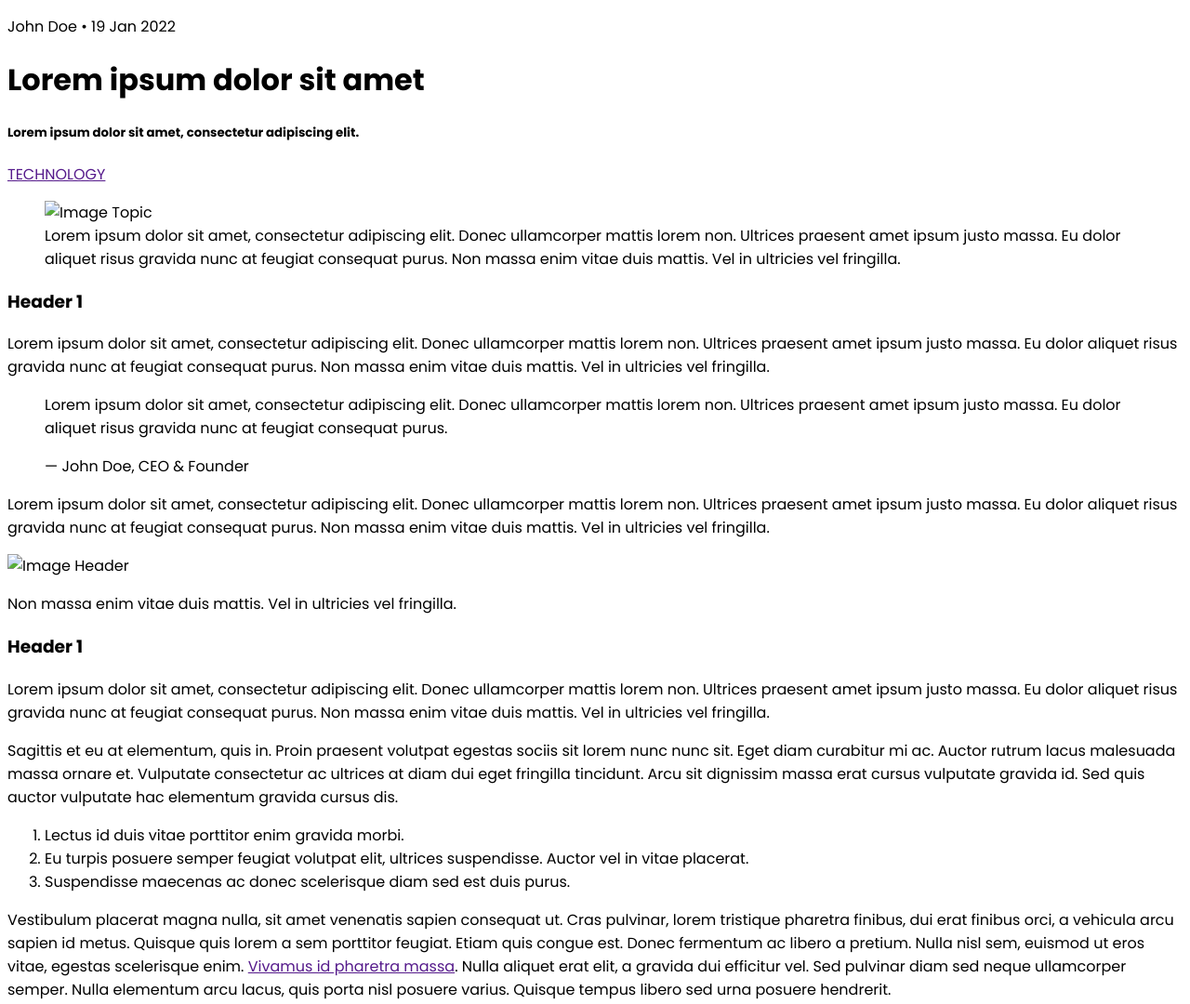
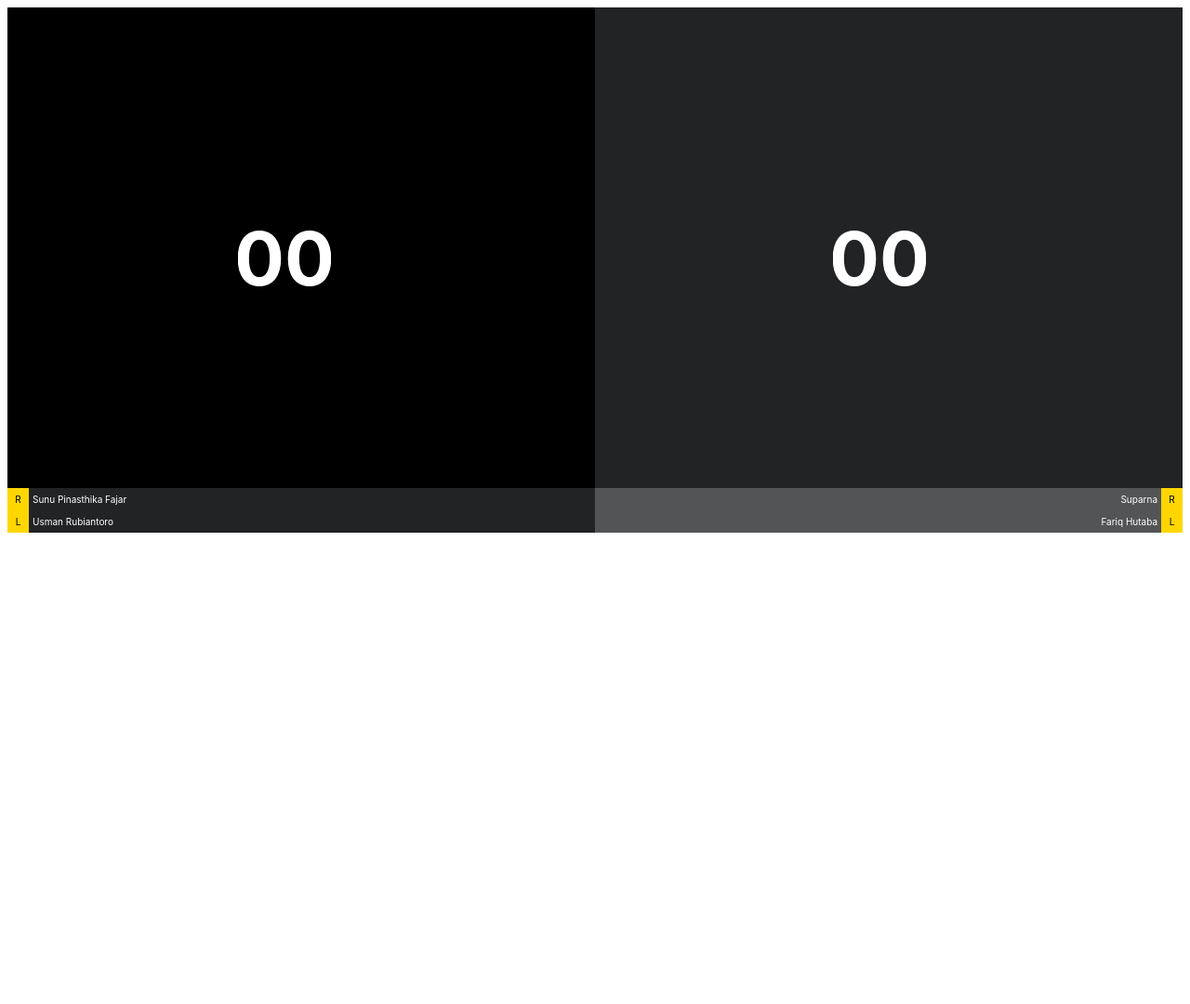
Before and after one commit to marhh2/marhh2.github.io, a plain HTML site: page index.html in a window 1280 px wide. Shown: the top 1080 px of the page at 93% size. After the commit the page ends 800 px from the top, so only its background shows below. Drawn offline with Linux system fonts and the light colour scheme.

Commit message:
Update index.html

```diff
--- a/index.html
+++ b/index.html
@@ -4,100 +4,226 @@
     <meta charset="UTF-8">
     <meta http-equiv="X-UA-Compatible" content="IE=edge">
     <meta name="viewport" content="width=device-width, initial-scale=1.0">
-    <title>Lorem ipsum dolor sit amet</title>
-    <link rel="stylesheet" href="https://fonts.googleapis.com/css2?family=Poppins:wght@400;500;700&display=swap">
+    <title>Scoring</title>
+
     <style>
-        body {
-            font-family: 'Poppins', sans-serif;
-        }
+body{
+    font-family: 'Inter', sans-serif;
+    overflow: hidden;
+    font-size: 10px;
+}
+
+.container{
+    display: flex;
+}
+
+.scoreboard{
+    flex: 1;
+    height: 565px;
+    background-color: black;
+    margin: 0 auto;
+}
+
+.scoreboard2{
+    flex: 1;
+    height: 565px;
+    background-color: #222325;
+    margin: 0 auto;
+}
+
+.scoreboard__right{
+    width: 100px;
+    height: 315px;
+    left: 20%;
+    top: 120px;
+    font-size: 80px;
+    font-weight: bold;
+    position: absolute;
+    z-index: 1;
+    overflow: hidden;
+    display:flex;
+    justify-content:center;
+    align-items:center;
+    background-color: black;
+    color:white;
+    cursor: pointer;
+
+}
+
+.scoreboard__left{
+    width: 100px;
+    height: 315px;
+    left: 70%;
+    top: 120px;
+    font-size: 80px;
+    font-weight: bold;
+    position: absolute;
+    z-index: 1;
+    overflow: hidden;
+    display:flex;
+    justify-content:center;
+    align-items:center;
+    background-color: #222325;
+    color:white;
+    cursor: pointer;
+
+}
+
+.scoreboard__player{
+    margin-top:507px;
+}
+
+.scoreboard__one{
+    display: flex;
+}
+
+.scoreboard__two{
+    display: flex;
+    margin-top: -20px;
+}
+
+.scoreboard__name{
+    color: white;
+    line-height: 24px;
+    width: 100%;
+    height: 24px;
+    left: 0px;
+    top: 312px;
+    background: #222325;
+    padding-left: 4px;
+    text-align: left;
+}
+
+.scoreboard__name2{
+    color: white;
+    line-height: 24px;
+    width: 100%;
+    height: 24px;
+    left: 156px;
+    top: 312px;
+    background: #535456;
+    padding-right: 4px;
+    text-align: right;
+}
+
+.scoreboard__type{
+    text-align: center;
+    line-height: 24px;
+    width: 24px;
+    height: 24px;
+    left: 156px;
+    top: 0px;
+    background: #FFD600;
+}
+
+@media (min-width:360px){
+    .container{
+        display: flex;
+    }
+}
     </style>
 </head>
 <body>
-    <div>
-        <p>John Doe • 19 Jan 2022</p>
-        <h1>Lorem ipsum dolor sit amet</h1>
-    </div>
-    <h5>Lorem ipsum dolor sit amet, consectetur adipiscing elit. </h5>
-    <div>
-        <a href="">TECHNOLOGY</a>
-    </div>
-    <figure>
-        <img srcset="images/img-room.png 1x, images/img-room.png 2x" alt="Image Topic" style="width: 100%;">
-        <figcaption>
-            Lorem ipsum dolor sit amet, consectetur adipiscing elit.
-            Donec ullamcorper mattis lorem non.
-            Ultrices praesent amet ipsum justo massa.
-            Eu dolor aliquet risus gravida nunc at feugiat consequat purus.
-            Non massa enim vitae duis mattis.
-            Vel in ultricies vel fringilla.
-        </figcaption>
-    </figure>
-    <div>
-        <h3>Header 1</h3>
-        <p> Lorem ipsum dolor sit amet, consectetur adipiscing elit.
-            Donec ullamcorper mattis lorem non. Ultrices praesent amet ipsum justo massa.
-            Eu dolor aliquet risus gravida nunc at feugiat consequat purus.
-            Non massa enim vitae duis mattis. Vel in ultricies vel fringilla.
-        </p>
-        <blockquote>
-            <p>
-                Lorem ipsum dolor sit amet, consectetur adipiscing elit.
-                Donec ullamcorper mattis lorem non. Ultrices praesent amet ipsum justo massa.
-                Eu dolor aliquet risus gravida nunc at feugiat consequat purus.
-            </p>
-            <p>— John Doe, CEO & Founder</p>
-        </blockquote>
-    </div>
-    <div>
-        <p>Lorem ipsum dolor sit amet, consectetur adipiscing elit.
-            Donec ullamcorper mattis lorem non. Ultrices praesent amet ipsum justo massa.
-            Eu dolor aliquet risus gravida nunc at feugiat consequat purus.
-            Non massa enim vitae duis mattis. Vel in ultricies vel fringilla.
-        </p>
-        <img srcset="images/img-room.png 1x, images/img-room.png 2x" alt="Image Header"style="width: 50%;">
-        <p>Non massa enim vitae duis mattis. Vel in ultricies vel fringilla.</p>
-    </div>
-    <div>
-        <h3>Header 1</h3>
-        <div>
-            <p>Lorem ipsum dolor sit amet, consectetur adipiscing elit. Donec ullamcorper mattis lorem non.
-                Ultrices praesent amet ipsum justo massa. Eu dolor aliquet risus gravida nunc at feugiat consequat purus.
-                Non massa enim vitae duis mattis. Vel in ultricies vel fringilla.
-            </p>
+   <div class="container">
+        <div class="scoreboard">
+            <div class="scoreboard__right">
+                <div id="scoreboard_score" class="scoreboard_score">00</div>
+            </div>
+            <div class="scoreboard__player">
+                <div class="scoreboard__one">
+                    <p class="scoreboard__type">R</p>
+                    <p class="scoreboard__name">Sunu Pinasthika Fajar</p>
+                </div>
+                <div class="scoreboard__two">
+                    <p class="scoreboard__type">L</p>
+                    <p class="scoreboard__name">Usman Rubiantoro</p>
+                </div>
+            </div>
         </div>
-        <div>
-            <p>Sagittis et eu at elementum, quis in. Proin praesent volutpat egestas sociis sit lorem nunc nunc sit.
-                Eget diam curabitur mi ac. Auctor rutrum lacus malesuada massa ornare et.
-                Vulputate consectetur ac ultrices at diam dui eget fringilla tincidunt. Arcu sit dignissim massa erat cursus vulputate gravida id.
-                Sed quis auctor vulputate hac elementum gravida cursus dis.
-            </p>
-            <ol>
-                <li>Lectus id duis vitae porttitor enim gravida morbi.</li>
-                <li>Eu turpis posuere semper feugiat volutpat elit, ultrices suspendisse. Auctor vel in vitae placerat.</li>
-                <li>Suspendisse maecenas ac donec scelerisque diam sed est duis purus.</li>
-            </ol>
-        </div>
-        <div>
-            <p>Vestibulum placerat magna nulla, sit amet venenatis sapien consequat ut.
-                Cras pulvinar, lorem tristique pharetra finibus, dui erat finibus orci, a vehicula arcu sapien id metus.
-                Quisque quis lorem a sem porttitor feugiat.
-                Etiam quis congue est. Donec fermentum ac libero a pretium.
-                Nulla nisl sem, euismod ut eros vitae, egestas scelerisque enim.
-                <a href="">Vivamus id pharetra massa</a>. Nulla aliquet erat elit, a gravida dui efficitur vel.
-                Sed pulvinar diam sed neque ullamcorper semper.
-                Nulla elementum arcu lacus, quis porta nisl posuere varius.
-                Quisque tempus libero sed urna posuere hendrerit.
-            </p>
+        <div class="scoreboard2">
+            <div class="scoreboard__left">
+                <div id="scoreboard_score" class="scoreboard_score">00</div>
+            </div>
+            <div class="scoreboard__player">
+                <div class="scoreboard__one">
+                    <p class="scoreboard__name2">Suparna</p>
+                    <p class="scoreboard__type">R</p>
+                </div>
+                <div class="scoreboard__two">
+                    <p class="scoreboard__name2">Fariq Hutaba</p>
+                    <p class="scoreboard__type">L</p>
+                </div>
+            </div>
         </div>
     </div>
-    <div class="footer">
-        <button class="button">
-            <img src="images/copast.svg" alt="icon copy">
-            Copy Link
-        </button>
-        <button class="button"><img src="images/facebook.svg" alt="icon fb"></button>
-        <button class="button"><img src="images/twitter.svg" alt="icon tw"></button>
-        <button class="button"><img src="images/instagram.svg" alt="icon ig"></button>
-    </div>
+
+    <script type="text/javascript">
+const pilihan = Array.from(document.getElementsByClassName('scoreboard_score'));
+pilihan.forEach((e)=>{
+    e.addEventListener('touchstart', event=> {
+      touchstartX = event.changedTouches[0].screenX;
+      touchstartY = event.changedTouches[0].screenY;
+    }, false);
+    e.addEventListener('touchend', event=> {
+      touchendX = event.changedTouches[0].screenX;
+      touchendY = event.changedTouches[0].screenY;
+      touchSwipped();
+    }, false);
+    e.addEventListener('mousedown', event => {
+      event.preventDefault();
+      mousedownX = event.clientX;
+      mousedownY = event.clientY;
+    }, false);
+    e.addEventListener('mouseup', event => {
+      event.preventDefault();
+      mouseupX = event.clientX;
+      mouseupY = event.clientY;
+      mouseSwipped();
+    }, false);
+
+function mouseSwipped() {
+        let angka = parseInt(e.textContent);
+        if (Math.abs(mouseupX - mousedownX) > 0 || Math.abs(mouseupY - mousedownY) > 0) {
+            if(mouseupY < mousedownY && angka < 25) {
+                let isiA = angka + 1;
+                if (isiA < 10) {
+                  e.innerHTML = `0${isiA}`;
+                } else {
+                  e.innerHTML = isiA;
+                }
+              }
+              if(mouseupY > mousedownY && angka > 0) {
+                let isiA = angka - 1;
+                if (isiA < 10) {
+                  e.innerHTML = `0${isiA}`;
+                } else {
+                  e.innerHTML = isiA;
+                }
+              }
+          }
+    }
+function touchSwipped() {
+        let angka = parseInt(e.textContent);
+        if(touchendY < touchstartY && angka<25) {
+            let isiA = angka+1;
+            if(isiA<10){
+                e.innerHTML = `0${isiA}`;
+            }
+            else{
+                e.innerHTML = isiA;
+            }
+        }
+        if(touchendY > touchstartY && angka>0) {
+            let isiA = angka-1;
+            if(isiA<10){
+                e.innerHTML = `0${isiA}`;
+            }
+            else{
+            e.innerHTML = isiA;
+            }
+        }
+    }
+})
+    </script>
 </body>
 </html>
```
